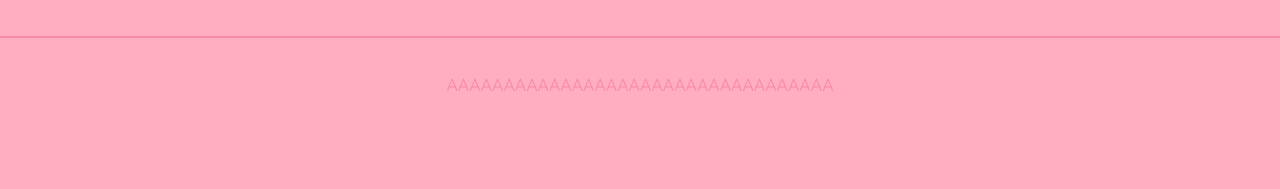
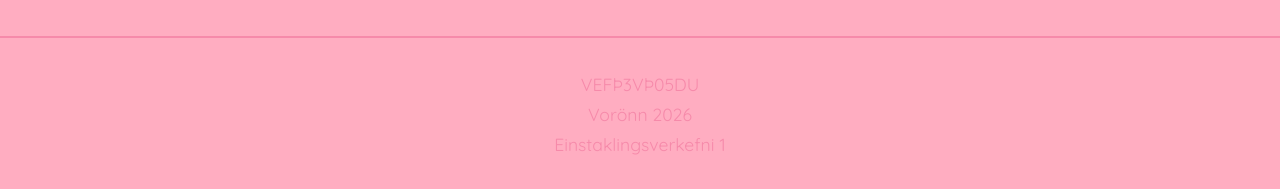
Before and after one commit to HelenaMGylfadottir/VEFFORR2---einstaklingsverkefni-1, a Next.js app: page / in a window 1280 px wide. Shown: the part 980-1169 px from the top of the page. Before the commit the page ends 1112 px from the top, so only its background shows below. Built offline with nearby package versions, Linux system fonts and the light colour scheme.

Commit message:
Update Footer.tsx
Minor changes
- added actual information instead of the placeholder

```diff
--- a/app/components/Footer.tsx
+++ b/app/components/Footer.tsx
@@ -1,7 +1,9 @@
 export default function Footer() {
   return (
     <footer>
-      <p>AAAAAAAAAAAAAAAAAAAAAAAAAAAAAAAAAA</p>
+      <p>VEFÞ3VÞ05DU</p>
+      <p>Vorönn 2026</p>
+      <p>Einstaklingsverkefni 1</p>
     </footer>
   );
 }
```
